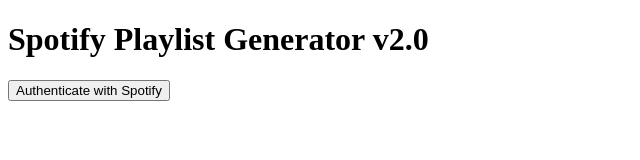
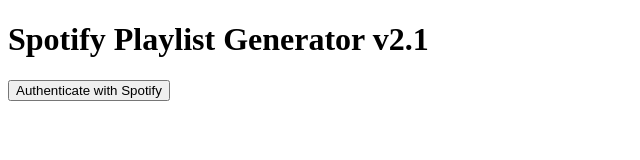
Before and after one commit to FormanRubyDubloon/spotify-playlist-generator.github.io, a plain HTML site: page index.html in a window 1280 px wide. Shown: the full height of the page, 0-640 px from the left. Drawn offline with nearby package versions, Linux system fonts and the light colour scheme.

```diff
--- a/index.html
+++ b/index.html
@@ -7,7 +7,7 @@
   <script src="https://cdnjs.cloudflare.com/ajax/libs/PapaParse/5.3.0/papaparse.min.js"></script>
 </head>
 <body>
-  <h1>Spotify Playlist Generator v2.0</h1>
+  <h1>Spotify Playlist Generator v2.1</h1>
   <button id="authenticate">Authenticate with Spotify</button>
   <div id="fileSelection" style="display:none;">
     <p>Select a CSV file containing your playlist data:</p>
```
